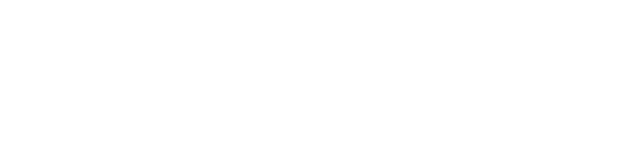
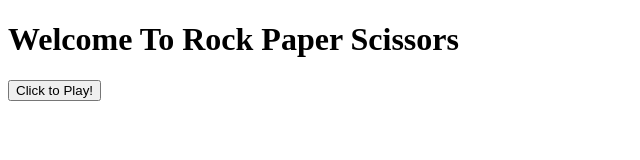
Before and after one commit to jjackson0228/Rock-Paper-Scissors, a plain HTML site: page index.html in a window 1280 px wide. Shown: the whole page, without its empty margins (0-640 px from the left). Drawn offline with Linux system fonts and the light colour scheme.

Commit message:
added button and h1 for basic game

```diff
--- a/index.html
+++ b/index.html
@@ -8,6 +8,15 @@
     <link rel="stylesheet" href="style.css">
 </head>
 
+<body>
+    <div class="container">
+        <h1>Welcome To Rock Paper Scissors</h1>
+        <button id="myButton">Click to Play!</button>
+        <p id="gameMessage"></p>
+    </div>
+
+
+</body>
 
 
 
```
